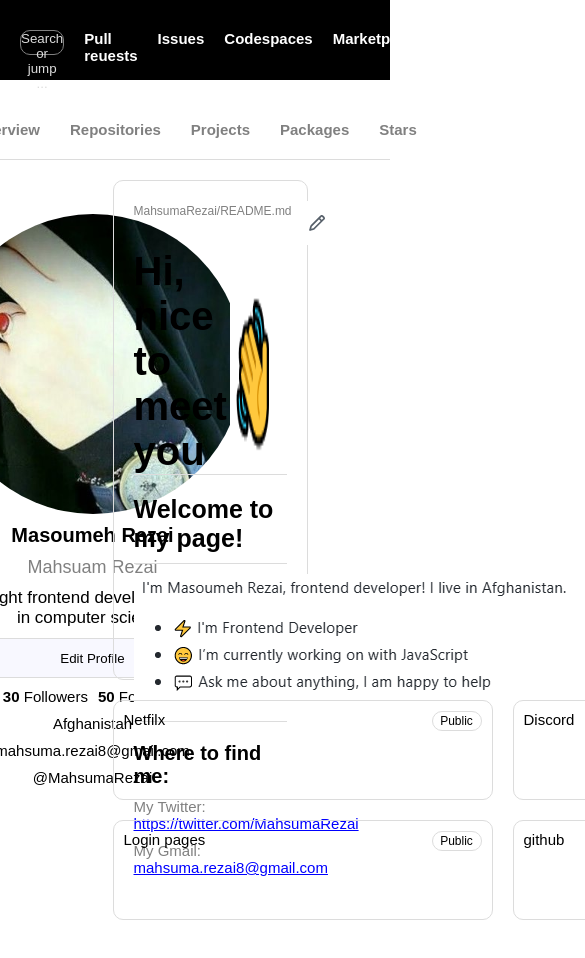
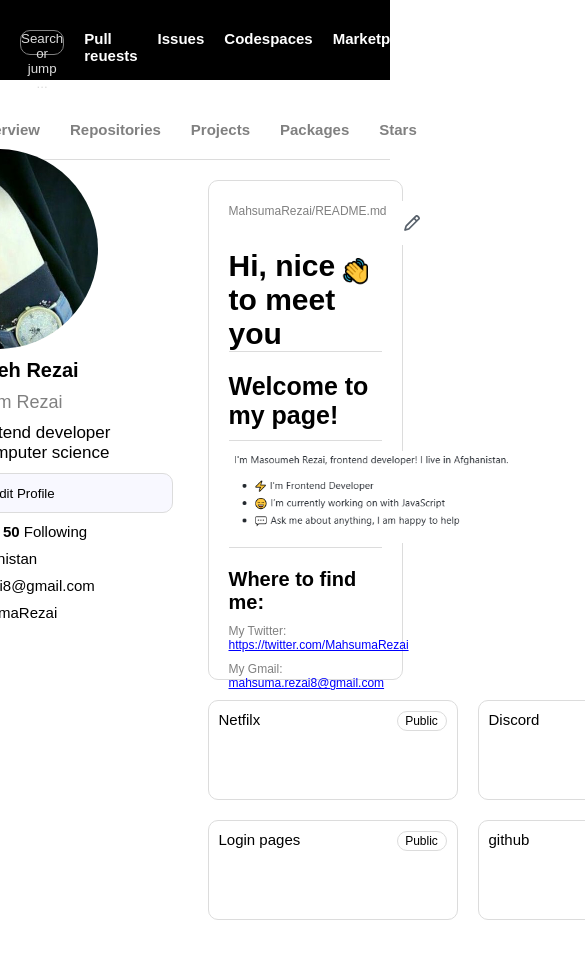
Before and after one commit to MahsumaRezai/Github, a website: page index.html in a window 390 px wide. Shown: the top 958 px of the page, 585 px wide, since content can reach past the window. Drawn offline with Linux system fonts and the light colour scheme.

Commit message:
work also on responsive section

```diff
--- a/index.html
+++ b/index.html
@@ -82,13 +82,13 @@
                     </div>
                     <div class="head-logo">
                         <span class="head-logo__text">Hi, nice to meet you </span>
-                        <img src="./image/imog.PNG" alt="">
+                        <img src="./image/imog.PNG" alt="" class="log-hand">
                     </div>
                     <div class="head-logo-two">
                         <p class="head-logo-two__text">Welcome to my page!</p>
                     </div>
                     <div class="head-img">
-                        <img src="./image/text.PNG" alt="">
+                        <img src="./image/text.PNG" alt="" class="img-text">
                     </div>
                     <div class="find-link">
                         <p class="find-link__text"> Where to find me:</p>
--- a/scss/main.scss
+++ b/scss/main.scss
@@ -101,7 +101,7 @@
     width: 100%;
     gap: 300px;
     @media screen and (max-width:1500px) {
-     gap: 150px;
+     gap: 200px;
     }
 }
 .main-left {
@@ -119,6 +119,16 @@
     height: 300px;
     border-radius: 200px;
     margin-top: -220px;
+    @media screen and (max-width:1500px) {
+        margin-top: -350px
+
+    }
+    @media screen  and (max-width:950px){
+        margin-top: -1050px;
+        width: 200px;
+        height: 200px;
+
+    }
 }
 .user {
     display: flex;
@@ -156,6 +166,10 @@
         background: ghostwhite;
 
     }
+    @media screen  and (max-width:1000px){
+        width: 250px;
+
+    }
 }
 // follow section
 .follow {
@@ -182,6 +196,10 @@
     width: 50%;
     @media screen and (max-width:1500px) {
         height: 900px;
+
+    }
+    @media screen  and (max-width:950px){
+        height: 1500px;
 
     }
 }
@@ -212,7 +230,14 @@
         font-size: 40px;
         font-weight: bold;
         font-family: sans-serif;
+        @media screen and (max-width:950px) {
+            font-size: 30px;
+
+        }
     }
+}
+.log-hand {
+    height: 40px;
 }
 .head-logo-two {
     font-size: 25px;
@@ -240,7 +265,11 @@
     &__para {
         font-size: 15px;
         font-family: sans-serif;
-        color: gray
+        color: gray;
+        @media screen  and (max-width:950px){
+            font-size: 12px;
+
+        }
 
     }
 
@@ -248,6 +277,10 @@
 .url {
     font-size: 15px;
     color: blue;
+    @media screen  and (max-width:950px){
+        font-size: 12px;
+
+    }
 }
 // section prject
 .content-project {
@@ -257,6 +290,21 @@
      padding-top: 20px;
      padding-bottom: 20px;
 
+
+}
+.img-text {
+    @media screen  and (max-width:1500px){
+        width: 600px;
+
+    }
+    @media screen  and (max-width:1024px){
+        width: 480px
+
+    }
+    @media screen  and (max-width:950px){
+        width: 400px
+
+    }
 }
 .project {
     width:380px;
@@ -269,6 +317,15 @@
     padding: 10px;
     font-family: sans-serif;
     font-size: 15px;
+    @media screen and (max-width:1500px) {
+        width: 300px
+
+
+    }
+    @media screen  and (max-width:1024px){
+        width: 250px
+
+    }
 
 
 
```
Also changed, not shown: css/style.css.
